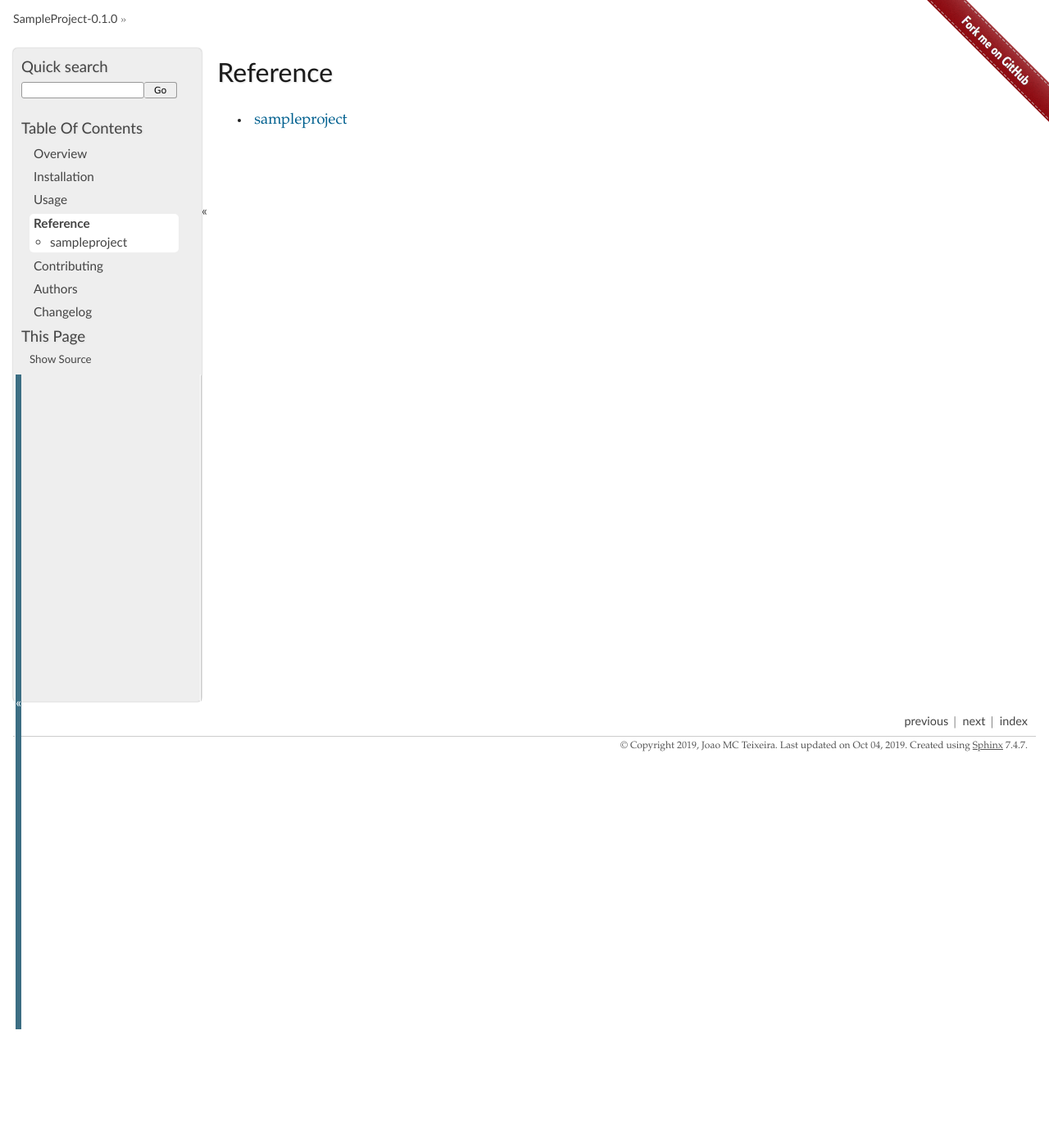
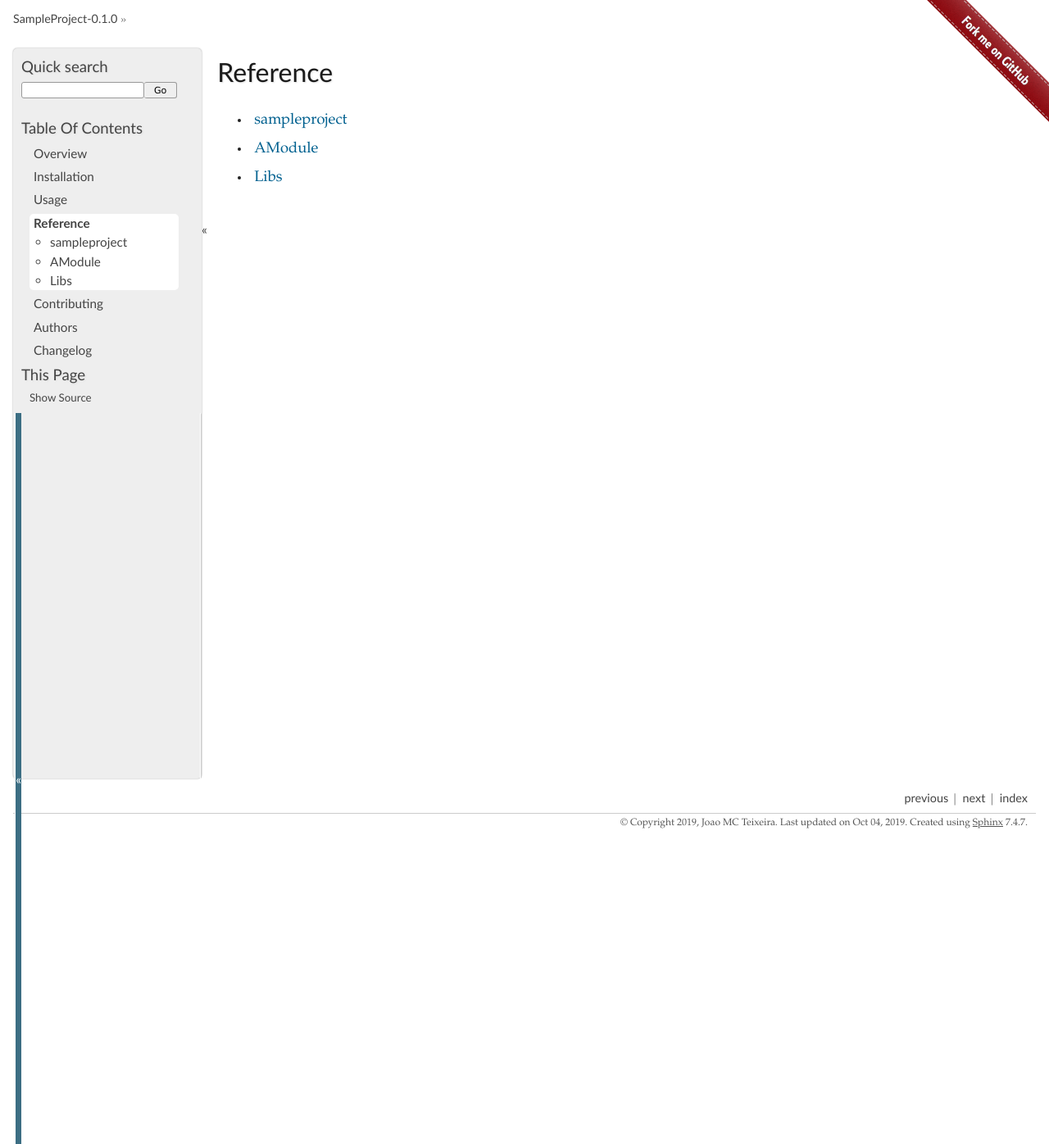
Before and after one commit to joaomcteixeira/python-project-skeleton, a Sphinx documentation site: the page built from docs/reference/index.rst, in a window 1280 px wide. Shown: the whole page at 82% size. Built offline with Sphinx 7.4.7, drawn with Linux system fonts in a browser that asks for light colours; before the commit the page ends 1256 px from its top, so only the background shows below that.

Commit message:
completed docs

```diff
--- a/docs/reference/sampleproject.rst
+++ b/docs/reference/sampleproject.rst
@@ -7,6 +7,3 @@ sampleproject
 
 .. automodule:: sampleproject
     :members:
-
-.. automodule:: sampleproject.libs
-    :members:
--- /dev/null
+++ b/docs/reference/sampleproject_amodule.rst
@@ -0,0 +1,5 @@
+AModule
+=======
+
+.. automodule:: amodule
+    :members:
--- /dev/null
+++ b/docs/reference/sampleproject_libs.rst
@@ -0,0 +1,8 @@
+Libs
+====
+
+.. automodule:: sampleproject.libs
+    :members:
+
+.. automodule:: sampleproject.libs.samplemodule
+    :members:
```
